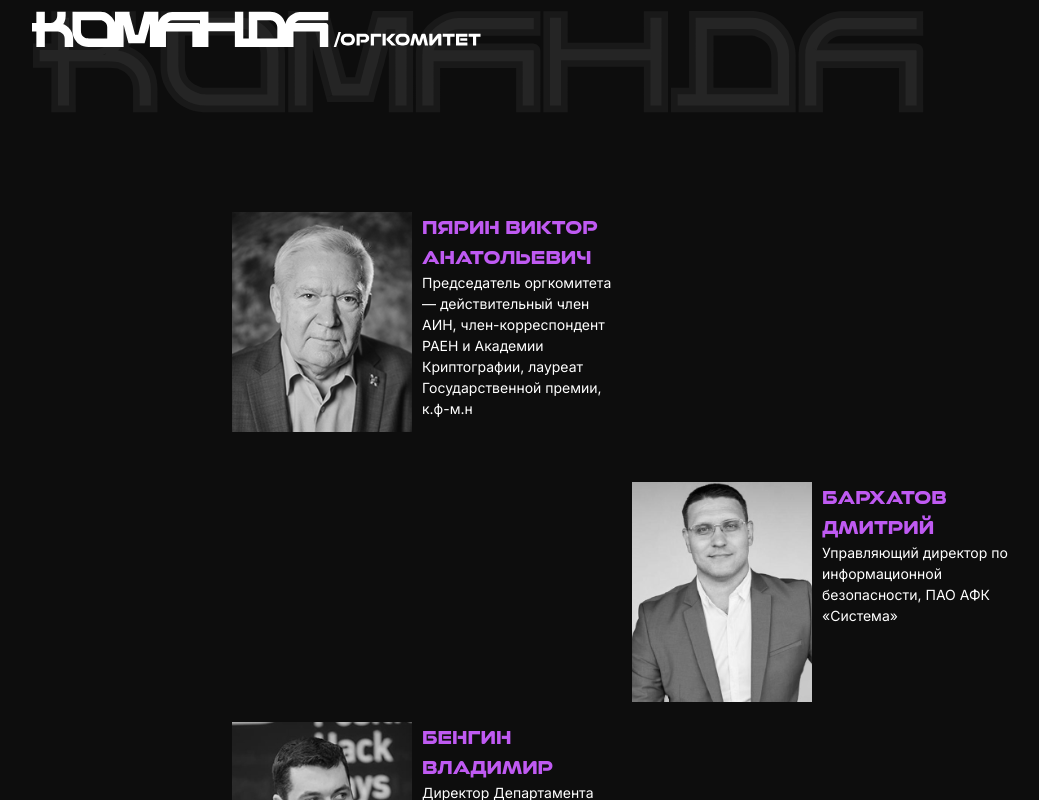
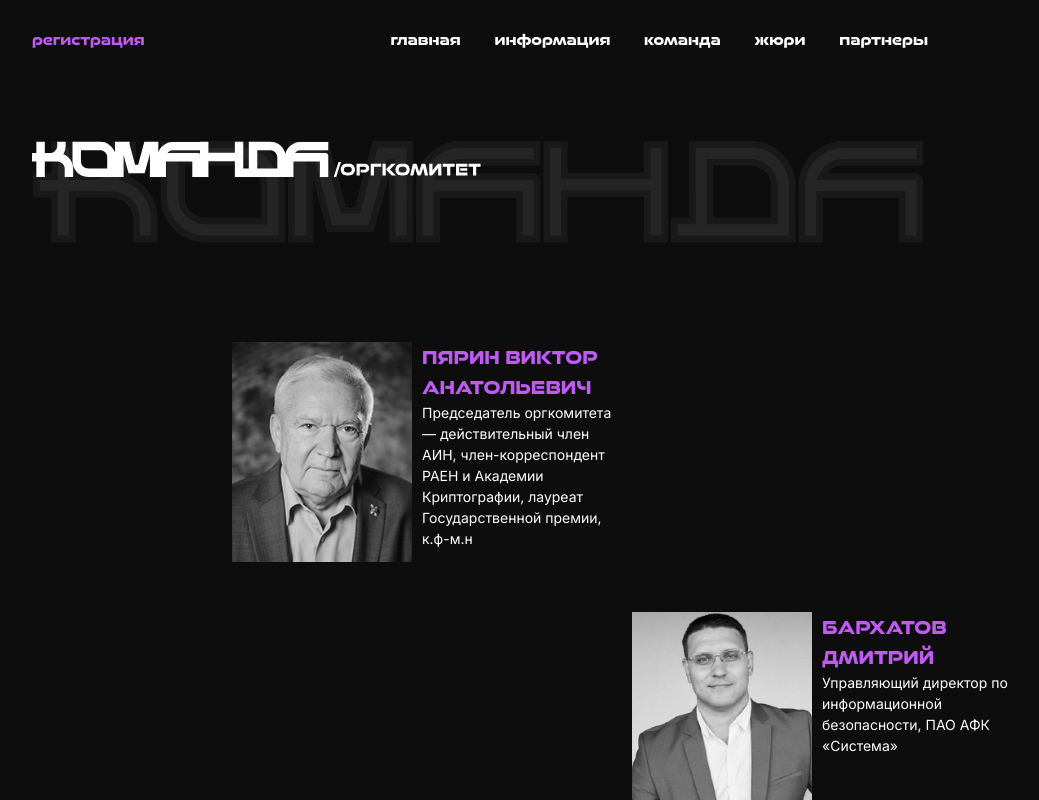
Before and after one commit to RoastedPikachu/CTF_Cup_2023, a Next.js app: page /team in a window 1280 px wide. Shown: the top 800 px of the page, without its empty margins (160-1199 px from the left). Built offline with nearby package versions, Linux system fonts and the light colour scheme.

Commit message:
Интегрировал state менеджер RTK Query

```diff
--- a/src/app/info/page.tsx
+++ b/src/app/info/page.tsx
@@ -1,15 +1,26 @@
-import React from 'react';
+'use client';
+import React, { useEffect } from 'react';
+
+import { useAppDispatch } from "@/store/storeHooks";
+import { mobileSlice } from "@/store/storeReducers/MobileSlice";
 
 import TheHeader from '@/widgets/shared/TheHeader';
 import TheMobileHeader from '@/widgets/shared/TheMobileHeader';
 import TheFooter from '@/widgets/shared/TheFooter';
 
 const Page = () => {
+    const dispatch = useAppDispatch();
+
+    const { isMobile, setIsMobileStatus } = mobileSlice.actions;
+
+    useEffect(() => {
+        dispatch(setIsMobileStatus(window.innerWidth < 480));
+    }, [])
     return (
         <>
-            {/*{!isMobile ? <TheHeader/> : <TheMobileHeader/>}*/}
+            {!isMobile ? <TheHeader/> : <TheMobileHeader/>}
 
-            <main className='relative w-[100vw] h-auto overflow-hidden'>
+            <main className='relative mt-[50px] w-[100vw] h-auto overflow-hidden'>
                 <img src='/static/infoPage/text/PravilaText.svg' alt='Правила' className='px-[15%] w-[60%]'/>
 
                 <section className='mt-[100px] px-[15%] w-full'>
--- a/src/app/layout.tsx
+++ b/src/app/layout.tsx
@@ -1,6 +1,7 @@
 import './globals.css'
 import type { Metadata } from 'next'
 import { Inter } from 'next/font/google'
+import { ReduxProvider } from '@/store/provider';
 
 import "react-responsive-carousel/lib/styles/carousel.min.css";
 
@@ -12,13 +13,17 @@ export const metadata: Metadata = {
 }
 
 export default function RootLayout({
-  children,
+   children,
 }: {
   children: React.ReactNode
 }) {
   return (
-    <html lang="en">
-      <body className={inter.className}>{children}</body>
-    </html>
+      <html lang="ru">
+        <body className={inter.className}>
+          <ReduxProvider>
+            {children}
+          </ReduxProvider>
+        </body>
+      </html>
   )
 }
--- a/src/app/page.tsx
+++ b/src/app/page.tsx
@@ -1,22 +1,25 @@
 'use client';
-import React, { useState, useEffect, useRef } from 'react';
+import React, { useState, useEffect } from 'react';
 
 import { Carousel } from 'react-responsive-carousel';
 
-import axios from 'axios';
+import { mobileSlice } from '@/store/storeReducers/MobileSlice';
+import { useAppDispatch } from '@/store/storeHooks/index';
 
 import TheHeader from '@/widgets/shared/TheHeader';
 import TheMobileHeader from '@/widgets/shared/TheMobileHeader';
 import TheFooter from '@/widgets/shared/TheFooter';
 
 export default function Home() {
+  const dispatch = useAppDispatch();
+
   const [video, setVideo] = useState('');
   const [path, setPath] = useState('');
 
-  const [isMobile, setIsMobile] = useState(true);
+  const { isMobile, setIsMobileStatus } = mobileSlice.actions;
 
   useEffect(() => {
-      setIsMobile(window.innerWidth < 480);
+      dispatch(setIsMobileStatus(window.innerWidth < 480));
       setPath(window.innerWidth < 480 ? '/static/homePage/background/GreetingsBubblesPhoneImage.svg' : '/static/homePage/background/GreetingsBubblesImage.svg');
   }, []);
 
--- a/src/app/team/page.tsx
+++ b/src/app/team/page.tsx
@@ -1,16 +1,27 @@
-import React from 'react';
+'use client';
+import React, { useEffect } from 'react';
+
+import { useAppDispatch } from "@/store/storeHooks";
+import { mobileSlice } from "@/store/storeReducers/MobileSlice";
 
 import TheHeader from '@/widgets/shared/TheHeader';
 import TheFooter from '@/widgets/shared/TheFooter';
 import TheMobileHeader from "@/widgets/shared/TheMobileHeader";
 
 const Page = () => {
+    const dispatch = useAppDispatch();
+
+    const { isMobile, setIsMobileStatus } = mobileSlice.actions;
+
+    useEffect(() => {
+        dispatch(setIsMobileStatus(window.innerWidth < 480));
+    }, []);
 
     return (
         <>
-            {/*{!isMobile ? <TheHeader/> : <TheMobileHeader/>}*/}
+            {!isMobile ? <TheHeader/> : <TheMobileHeader/>}
 
-            <main className='px-[15%] w-full h-auto'>
+            <main className='mt-[50px] px-[15%] w-full h-auto'>
                 <section>
                     <img src='/static/teamPage/text/KomandaOrgText.svg' alt='Команда/оргкомитет' className='w-full'/>
 
--- /dev/null
+++ b/src/store/index.ts
@@ -0,0 +1,27 @@
+import { configureStore, combineReducers } from "@reduxjs/toolkit";
+
+import { persistReducer, persistStore } from 'redux-persist';
+import storage from 'redux-persist/lib/storage';
+
+import MobileReducer from '@/store/storeReducers/MobileSlice';
+
+const persistConfig = {
+    key: 'root',
+    storage,
+}
+
+const rootReducer = combineReducers({
+    mobile: MobileReducer
+})
+
+const persistedReducer = persistReducer(persistConfig, rootReducer);
+
+export const store = configureStore({
+    reducer: persistedReducer
+});
+
+export const persistor = persistStore(store);
+
+export type RootState = ReturnType<typeof rootReducer>;
+export type AppState = ReturnType<typeof store.getState>;
+export type AppDispatch = typeof store.dispatch;
--- /dev/null
+++ b/src/store/provider.tsx
@@ -0,0 +1,15 @@
+'use client';
+import { PersistGate } from 'redux-persist/integration/react';
+import { Provider } from 'react-redux';
+
+import { store, persistor } from '@/store/index';
+
+export function ReduxProvider({children}: {children: React.ReactNode}) {
+    return (
+        <Provider store={store}>
+            <PersistGate loading={null} persistor={persistor}>
+                { children }
+            </PersistGate>
+        </Provider>
+    )
+}
--- /dev/null
+++ b/src/store/storeHooks/index.ts
@@ -0,0 +1,5 @@
+import { TypedUseSelectorHook, useDispatch, useSelector } from 'react-redux';
+import { AppDispatch, RootState } from '@/store/';
+
+export const useAppDispatch = () => useDispatch<AppDispatch>();
+export const useAppSelector: TypedUseSelectorHook<RootState> = useSelector;
--- /dev/null
+++ b/src/store/storeReducers/MobileSlice.ts
@@ -0,0 +1,21 @@
+import { createSlice, PayloadAction } from '@reduxjs/toolkit';
+
+interface MobileState {
+    isMobile: boolean
+}
+
+const initialState:MobileState = {
+    isMobile: true
+}
+
+export const mobileSlice = createSlice({
+    name: "mobile",
+    initialState,
+    reducers: {
+        setIsMobileStatus(state: MobileState, action: PayloadAction<boolean>) {
+            state.isMobile = action.payload;
+        }
+    }
+});
+
+export default mobileSlice.reducer;
--- a/src/widgets/shared/TheHeader.tsx
+++ b/src/widgets/shared/TheHeader.tsx
@@ -4,11 +4,7 @@ import React, { useState, useEffect } from 'react';
 import Link from 'next/link';
 
 const TheHeader = () => {
-    const [isMobile, setIsMobile] = useState(false);
 
-    useEffect(() => {
-        setIsMobile(window.innerWidth < 480);
-    }, []);
 
     return (
         <header className='flex justify-between items-center px-[15%] w-[100%] h-[80px]'>
```
Also changed, not shown: package.json (+6 -1 lines), src/store/storeInterfaces.ts (added), 1 other file (tests, documents, lock files or other folders).
